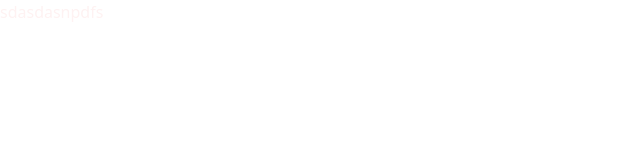
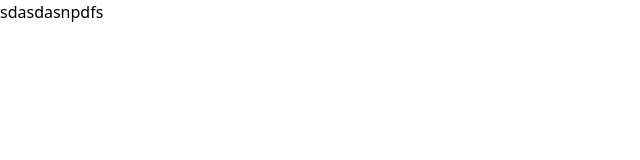
Before and after one commit to sandunudayakantha/smart-lab, a React (Vite) app in the folder frontend/: page / in a window 1280 px wide. Shown: the top 160 px of the page, without its empty margins (0-640 px from the left). Built offline with nearby package versions, Linux system fonts and the light colour scheme.

Commit message:
Update App.jsx

```diff
--- a/frontend/src/App.jsx
+++ b/frontend/src/App.jsx
@@ -6,7 +6,7 @@ function App() {
 
   return (
 
-      <div className="text-red-50">
+      <div className="text-">
         sdasdasnpdfs
       </div>
 
```
